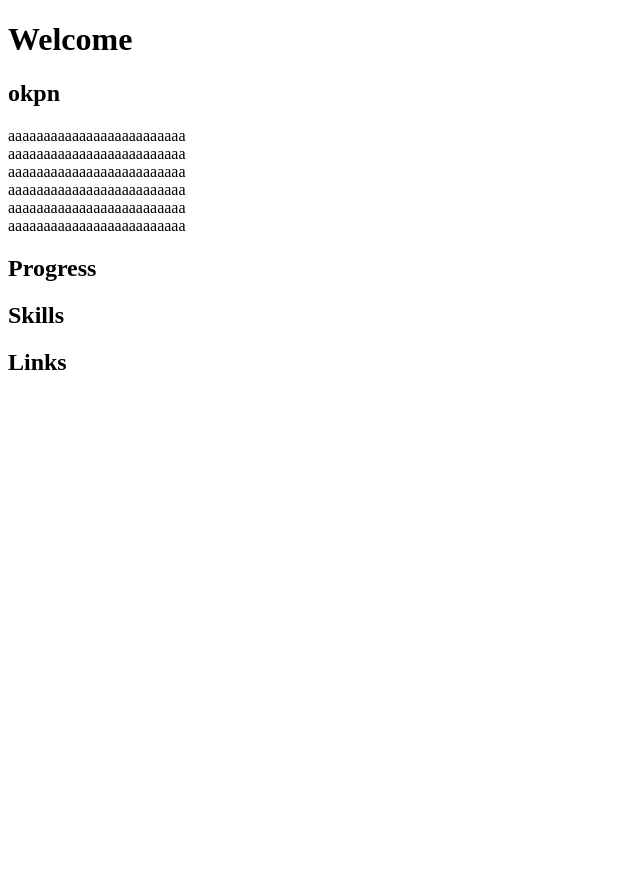
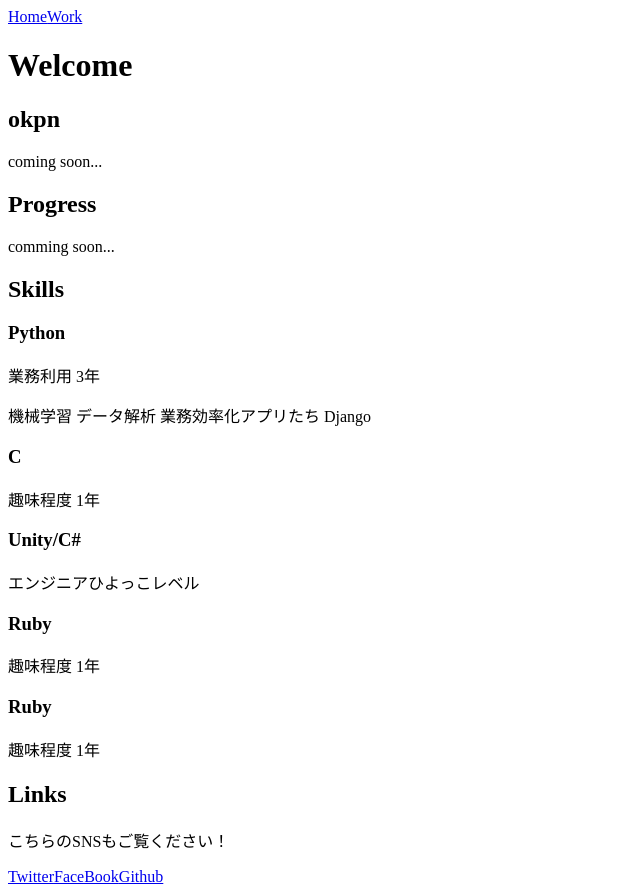
Before and after one commit to ok09ra/myPortfolioSite, a Nuxt app: page / in a window 1280 px wide. Shown: the whole page, without its empty margins (0-640 px from the left). Before the commit the page ends 800 px from the top, so only its background shows below. Built offline with nearby package versions, Linux system fonts and the light colour scheme.

Commit message:
basic information first

```diff
--- /dev/null
+++ b/components/NavBar.vue
@@ -0,0 +1,8 @@
+<template>
+    <div>
+        <nav>
+            <nuxt-link to="/">Home</nuxt-link>
+            <nuxt-link to="/work">Work</nuxt-link>
+        </nav>
+    </div>
+</template>
--- /dev/null
+++ b/layouts/default.vue
@@ -0,0 +1,7 @@
+<template>
+  <div>
+    <NavBar />
+    <Nuxt />
+  </div>
+
+</template>
--- a/pages/index.vue
+++ b/pages/index.vue
@@ -6,29 +6,71 @@
   <div>
     <h2>okpn</h2>
     <p>
-      aaaaaaaaaaaaaaaaaaaaaaaaa<br>
-      aaaaaaaaaaaaaaaaaaaaaaaaa<br>
-      aaaaaaaaaaaaaaaaaaaaaaaaa<br>
-      aaaaaaaaaaaaaaaaaaaaaaaaa<br>
-      aaaaaaaaaaaaaaaaaaaaaaaaa<br>
-      aaaaaaaaaaaaaaaaaaaaaaaaa<br>
+      coming soon...
     </p>
   </div>
+
   <div>
     <h2>Progress</h2>
+
     <p>
+      comming soon...
     </p>
   </div>
 
   <div>
     <h2>Skills</h2>
-    <p>
-    </p>
+    <div>
+      <h3>
+        Python
+      </h3>
+      <p>
+         業務利用 3年
+      </p>
+      <p>機械学習 データ解析 業務効率化アプリたち Django</p>
+    </div>
+    <div>
+      <h3>
+        C
+      </h3>
+      <p>
+        趣味程度 1年
+      </p>
+    </div>
+    <div>
+      <h3>
+        Unity/C#
+      </h3>
+      <p>
+        エンジニアひよっこレベル
+      </p>
+    </div>
+    <div>
+      <h3>
+        Ruby
+      </h3>
+      <p>
+        趣味程度 1年
+      </p>
+    </div>
+    <div>
+      <h3>
+        Ruby
+      </h3>
+      <p>
+        趣味程度 1年
+      </p>
+    </div>
   </div>
+
   <div>
     <h2>Links</h2>
     <p>
+      こちらのSNSもご覧ください！
     </p>
+    <a href="https://twitter.com/EnOkud">Twitter</a>
+    <a href="https://www.facebook.com/sotaokudapn">FaceBook</a>
+    <a href="https://github.com/ok09ra">Github</a>
   </div>
 </div>
 </template>
--- /dev/null
+++ b/pages/work.vue
@@ -0,0 +1,7 @@
+<template>
+  <div>
+    <p>
+      coming soon...
+    </p>
+  </div>
+</template>
```
